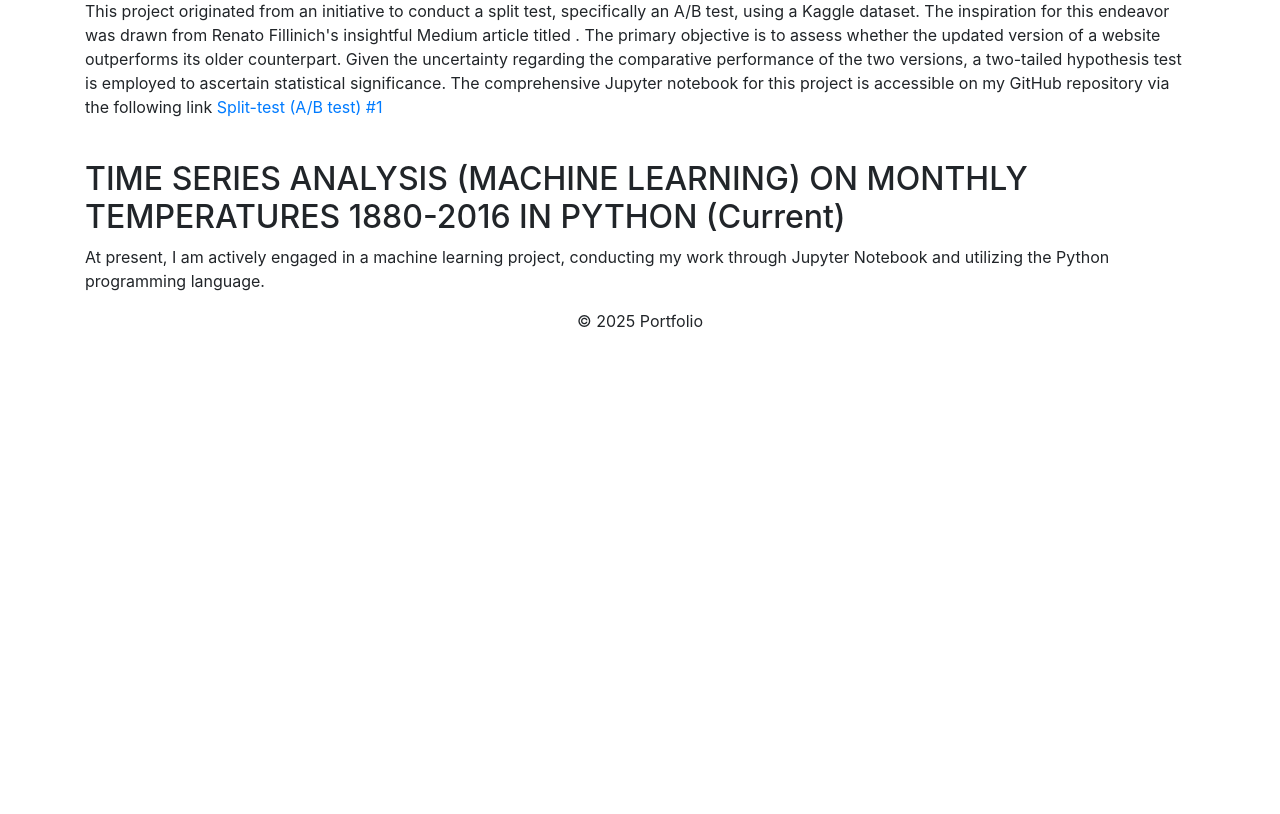
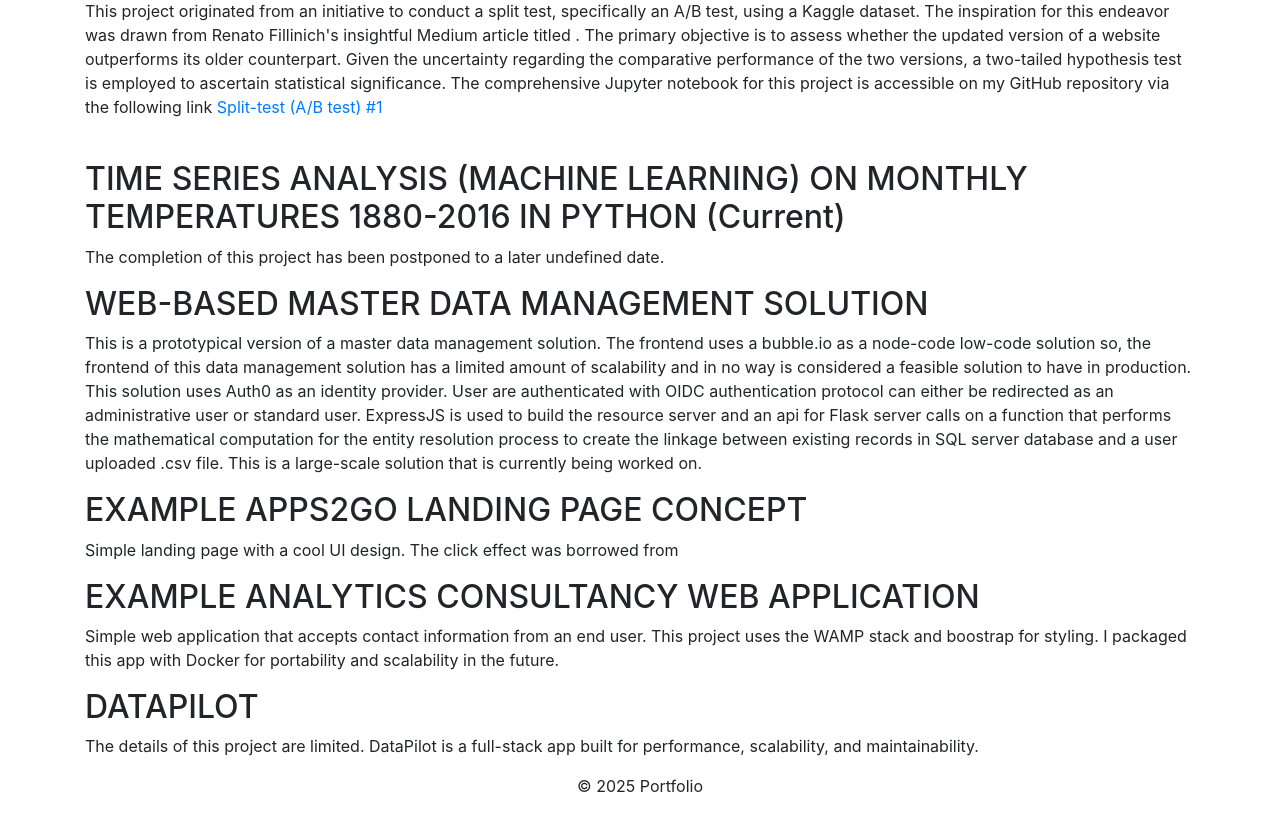
Before and after one commit to christopherbrunswick/portfolio, a Flask app: page /projects in a window 1280 px wide. Shown: the part 2035-2849 px from the top of the page. Before the commit the page ends 2362 px from the top, so only its background shows below. Run offline with Flask 2, Linux system fonts and the light colour scheme; some libraries are stand-ins or nearby versions.

Commit message:
updated portfolio 2025

```diff
--- a/app.py
+++ b/app.py
@@ -14,5 +14,5 @@ def projects():
     current_year_project = datetime.date.today().year
     return render_template('projects.html', year=current_year_project)
 
-#if __name__ == '__main__':
-    #app.run(debug=True)
+if __name__ == '__main__':
+    app.run(debug=True)
--- a/templates/projects.html
+++ b/templates/projects.html
@@ -316,8 +316,51 @@
     <section class="project-8">
         <div class="container">
             <h2>TIME SERIES ANALYSIS (MACHINE LEARNING) ON MONTHLY TEMPERATURES 1880-2016 IN PYTHON (Current)</h2>
-            <p>At present, I am actively engaged in a machine learning project, conducting my work through Jupyter Notebook
-                and utilizing the Python programming language.</p>
+            <p>The completion of this project has been postponed to a later undefined date.</p>
         </div>
     </section>
+
+    <!-- PROJECT #9 -->
+    <section class="project-9">
+        <div class="container">
+            <h2>WEB-BASED MASTER DATA MANAGEMENT SOLUTION</h2>
+            <p>This is a prototypical version of a master data management solution. The frontend uses a bubble.io as a node-code low-code solution so,
+                the frontend of this data management solution has a limited amount of scalability and in no way is considered a feasible solution to have in production.
+                This solution uses Auth0 as an identity provider. User are authenticated with OIDC authentication protocol can either be redirected as an administrative user
+                or standard user. ExpressJS is used to build the resource server and an api for Flask server calls on a function that performs the mathematical computation for
+                the entity resolution process to create the linkage between existing records in SQL server database and a user uploaded .csv file. This is a large-scale solution
+                that is currently being worked on.
+                <!-- a href="github link to project"  Master Data Management Solution Prototype -->
+            </p>
+        </div>
+    </section>
+
+    <!-- PROJECT #10 -->
+    <section class="project-10">
+        <div class="container">
+            <h2>EXAMPLE APPS2GO LANDING PAGE CONCEPT</h2>
+            <p>Simple landing page with a cool UI design. The click effect was borrowed from
+                <!-- a href="" Landing Page Concept -->
+            </p>
+        </div>
+    </section>
+
+    <!-- PROJECT #11 -->
+     <section class="project-11">
+        <div class="container">
+            <h2>EXAMPLE ANALYTICS CONSULTANCY WEB APPLICATION</h2>
+            <P>Simple web application that accepts contact information from an end user. This project uses
+                the WAMP stack and boostrap for styling. I packaged this app with Docker for portability and scalability
+                in the future. <!-- a href="github link to project" Example Analytics Consultancy Web App-->
+            </P>
+        </div>
+     </section>
+
+     <!-- PROJECT #12 -->
+      <section class="project-12">
+        <div class="container">
+            <h2>DATAPILOT</h2>
+            <p>The details of this project are limited. DataPilot is a full-stack app built for performance, scalability, and maintainability.</p>
+        </div>
+      </section>
 {% endblock %}
```
Also changed, not shown: templates/index.html (+5 -8 lines).
